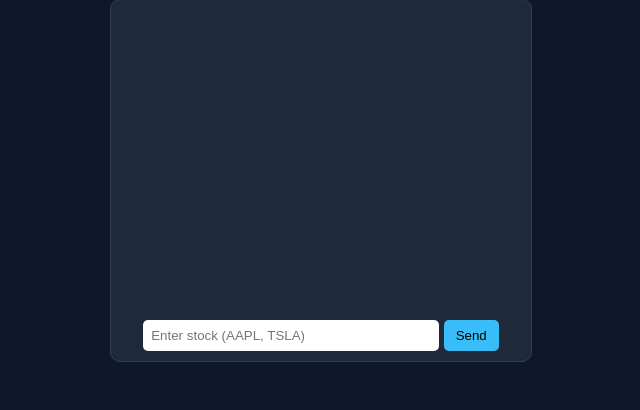
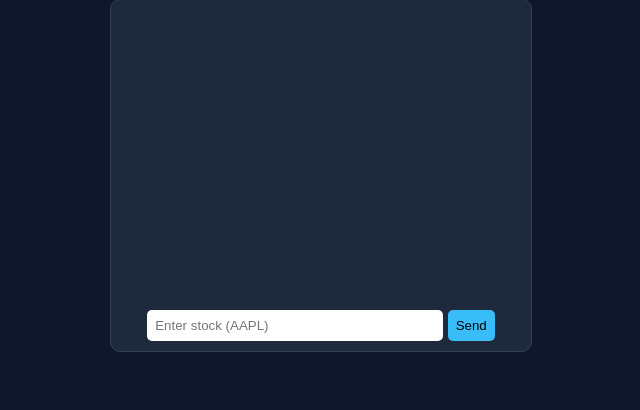
Before and after one commit to MKTKING631/TradeGPT, a Flask app: page / in a window 1280 px wide. Shown: the part 82-492 px from the top of the page, without its empty margins (319-959 px from the left). Run offline with Flask 3, Linux system fonts and the light colour scheme.

Commit message:
Update index.html

```diff
--- a/templates/index.html
+++ b/templates/index.html
@@ -28,7 +28,6 @@
             height: 300px;
             overflow-y: auto;
             text-align: left;
-            padding: 5px;
         }
 
         .user {
@@ -47,16 +46,11 @@
         }
 
         button {
-            padding: 8px 12px;
+            padding: 8px;
             border: none;
             background: #38bdf8;
-            color: black;
             border-radius: 5px;
             cursor: pointer;
-        }
-
-        button:hover {
-            background: #0ea5e9;
         }
     </style>
 </head>
@@ -68,7 +62,7 @@
     <div id="chatbox">
         <div id="messages"></div>
 
-        <input type="text" id="userInput" placeholder="Enter stock (AAPL, TSLA)">
+        <input type="text" id="userInput" placeholder="Enter stock (AAPL)">
         <button onclick="sendMessage()">Send</button>
     </div>
 
@@ -84,7 +78,6 @@
             // User message
             messages.innerHTML += `<p class="user"><b>You:</b> ${message}</p>`;
 
-            // Send request
             let response = await fetch("/chat", {
                 method: "POST",
                 headers: {"Content-Type": "application/json"},
@@ -96,9 +89,7 @@
             // Bot reply
             messages.innerHTML += `<p class="bot"><b>TradeGPT:</b> ${data.reply}</p>`;
 
-            // Scroll down
             messages.scrollTop = messages.scrollHeight;
-
             input.value = "";
         }
     </script>
```
